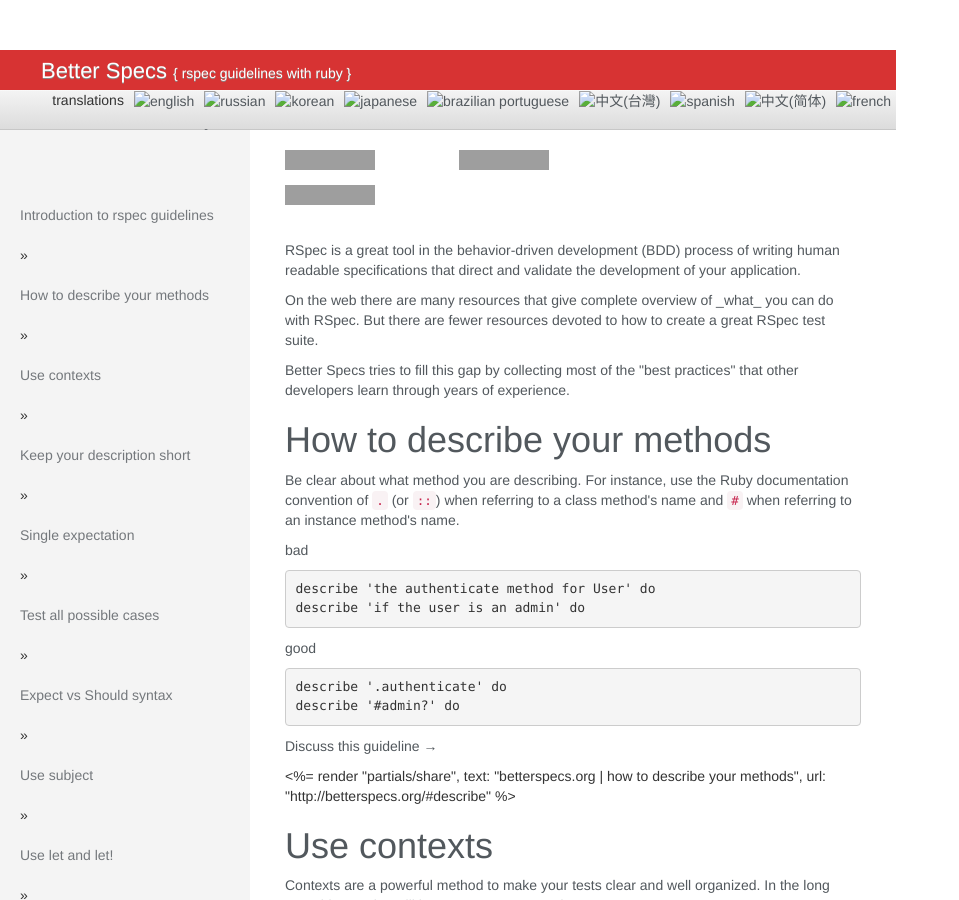
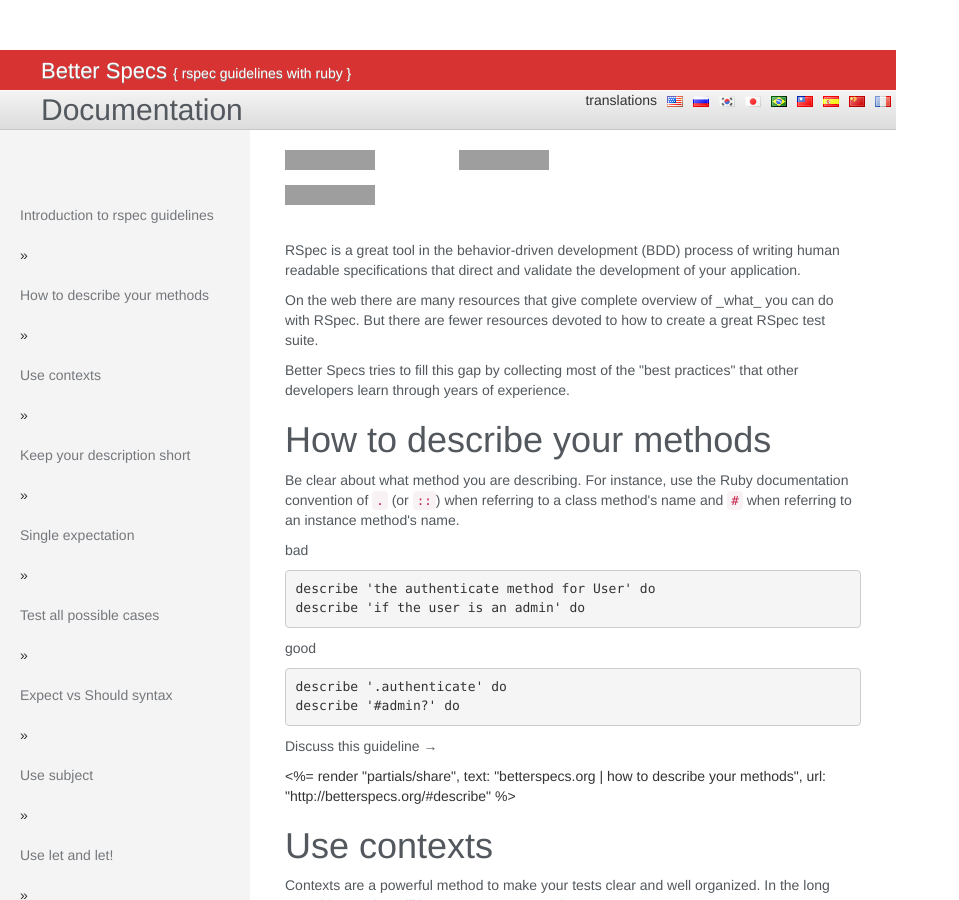
Before and after one commit to akz92/akz92.github.io, a Jekyll site: the page built from index.html, in a window 1280 px wide and 900 px high. Shown: the whole window, without its empty margins (0-959 px from the left). Built offline with Jekyll 4.4.1, drawn with Linux system fonts in a browser that asks for light colours; grey boxes are pictures that could not be loaded.

Commit message:
Update header.html

```diff
--- a/_includes/header.html
+++ b/_includes/header.html
@@ -2,15 +2,15 @@
     <h1><a href="/">Better Specs <span>{ rspec guidelines with ruby }</span></a></h1>
     <ul class="langs">
       <li>translations</li>
-      <li><a href="/"><img src="/images/flags/us.png" alt="english"></a></li>
-      <li><a href="/ru/"><img src="/images/flags/ru.png" alt="russian"></a></li>
-      <li><a href="/ko/"><img src="/images/flags/kr.png" alt="korean"></a></li>
-      <li><a href="/jp/"><img src="/images/flags/jp.png" alt="japanese"></a></li>
-      <li><a href="/br/"><img src="/images/flags/br.png" alt="brazilian portuguese"></a></li>
-      <li><a href="/zh_tw/"><img src="/images/flags/tw.png" alt="中文(台灣)"></a></li>
-      <li><a href="/es/"><img src="/images/flags/es.png" alt="spanish"></a></li>
-      <li><a href="/zh_cn/"><img src="/images/flags/cn.png" alt="中文(简体)"></a></li>
-      <li><a href="/fr/"><img src="/images/flags/fr.png" alt="french"></a></li>
+      <li><a href="/"><img src="/img/flags/us.png" alt="english"></a></li>
+      <li><a href="/ru/"><img src="/img/flags/ru.png" alt="russian"></a></li>
+      <li><a href="/ko/"><img src="/img/flags/kr.png" alt="korean"></a></li>
+      <li><a href="/jp/"><img src="/img/flags/jp.png" alt="japanese"></a></li>
+      <li><a href="/br/"><img src="/img/flags/br.png" alt="brazilian portuguese"></a></li>
+      <li><a href="/zh_tw/"><img src="/img/flags/tw.png" alt="中文(台灣)"></a></li>
+      <li><a href="/es/"><img src="/img/flags/es.png" alt="spanish"></a></li>
+      <li><a href="/zh_cn/"><img src="/img/flags/cn.png" alt="中文(简体)"></a></li>
+      <li><a href="/fr/"><img src="/img/flags/fr.png" alt="french"></a></li>
     </ul>
     <h2>
       <a href="/">Documentation</a>
```
